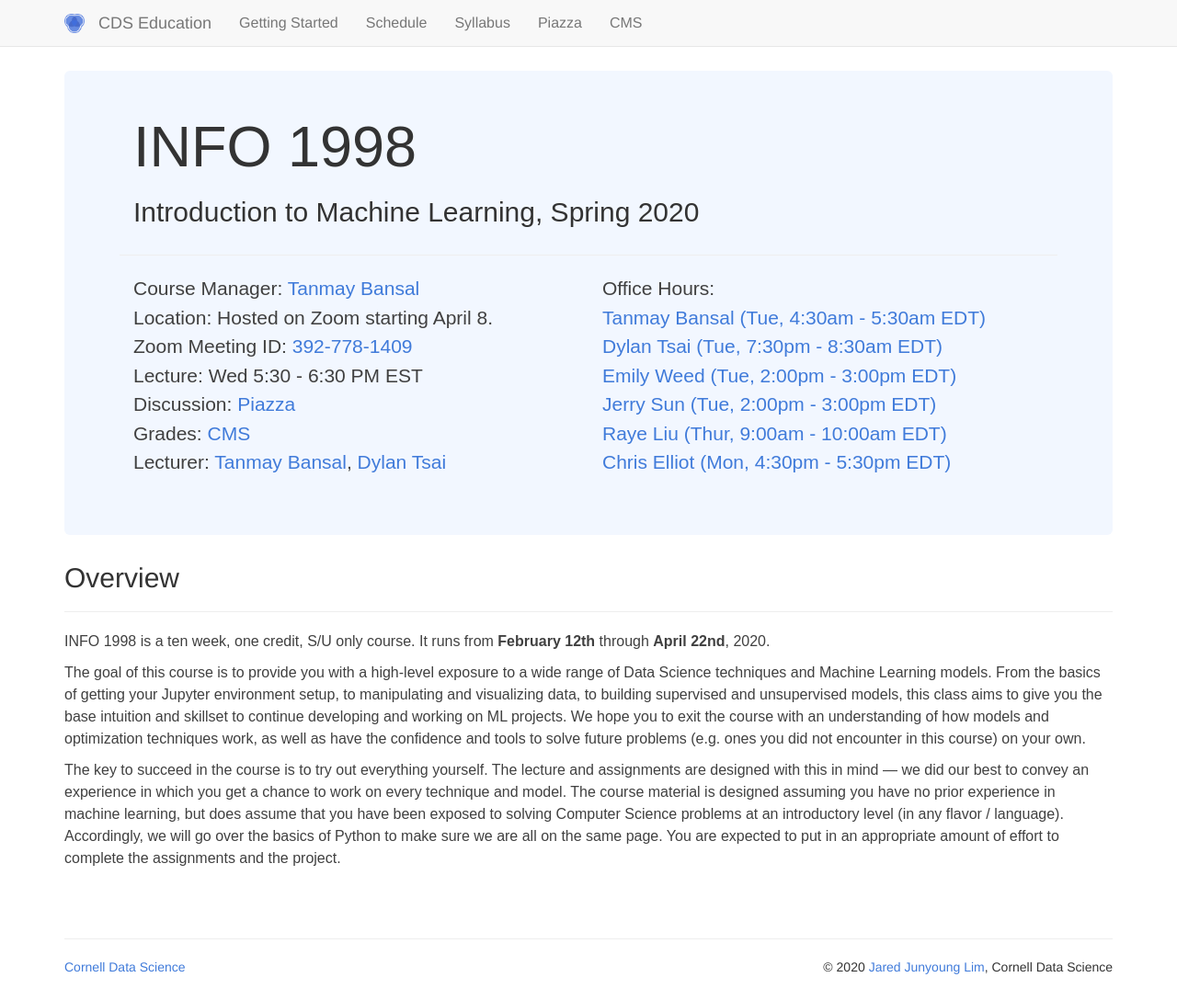
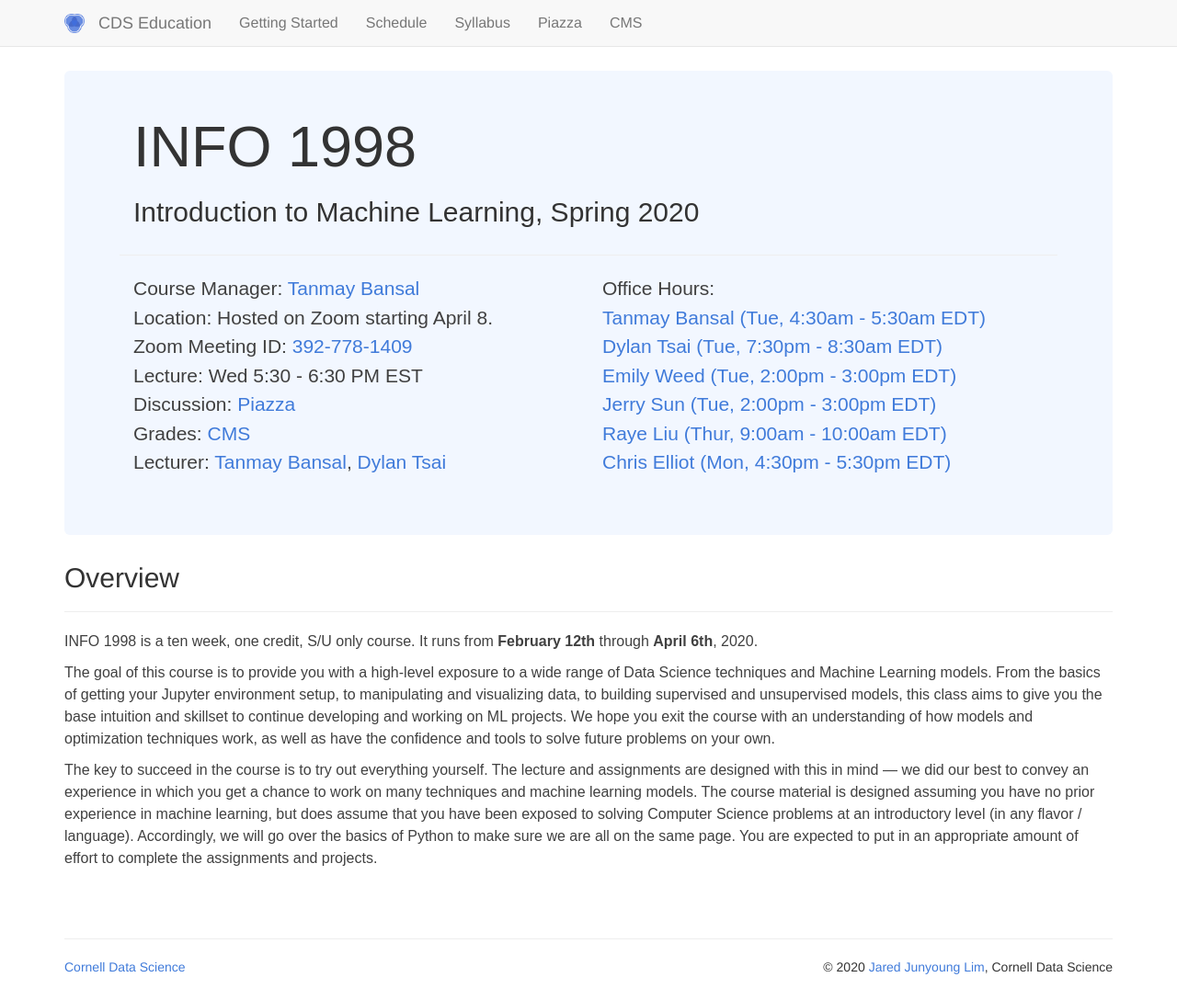
Before and after one commit to CornellDataScience/info1998, a Jekyll site: the page built from index.md, in a window 1280 px wide and 1088 px high. Shown: the whole window at 92% size. Built offline with Jekyll 4.4.1, drawn with Linux system fonts in a browser that asks for light colours.

Commit message:
Minor grammar fixes and rewording

```diff
--- a/index.md
+++ b/index.md
@@ -6,8 +6,8 @@ mainpage: true
 
 ## Overview
 ----------------------------------------------------------------------------------------
-INFO 1998 is a ten week, one credit, S/U only course. It runs from <b>February 12th</b> through <b>April 22nd</b>, 2020.
+INFO 1998 is a ten week, one credit, S/U only course. It runs from <b>February 12th</b> through <b>April 6th</b>, 2020.
 
-The goal of this course is to provide you with a high-level exposure to a wide range of Data Science techniques and Machine Learning models. From the basics of getting your Jupyter environment setup, to manipulating and visualizing data, to building supervised and unsupervised models, this class aims to give you the base intuition and skillset to continue developing and working on ML projects. We hope you to exit the course with an understanding of how models and optimization techniques work, as well as have the confidence and tools to solve future problems (e.g. ones you did not encounter in this course) on your own.
+The goal of this course is to provide you with a high-level exposure to a wide range of Data Science techniques and Machine Learning models. From the basics of getting your Jupyter environment setup, to manipulating and visualizing data, to building supervised and unsupervised models, this class aims to give you the base intuition and skillset to continue developing and working on ML projects. We hope you exit the course with an understanding of how models and optimization techniques work, as well as have the confidence and tools to solve future problems on your own.
 
-The key to succeed in the course is to try out everything yourself. The lecture and assignments are designed with this in mind — we did our best to convey an experience in which you get a chance to work on every technique and model. The course material is designed assuming you have no prior experience in machine learning, but does assume that you have been exposed to solving Computer Science problems at an introductory level (in any flavor / language). Accordingly, we will go over the basics of Python to make sure we are all on the same page. You are expected to put in an appropriate amount of effort to complete the assignments and the project.
+The key to succeed in the course is to try out everything yourself. The lecture and assignments are designed with this in mind — we did our best to convey an experience in which you get a chance to work on many techniques and machine learning models. The course material is designed assuming you have no prior experience in machine learning, but does assume that you have been exposed to solving Computer Science problems at an introductory level (in any flavor / language). Accordingly, we will go over the basics of Python to make sure we are all on the same page. You are expected to put in an appropriate amount of effort to complete the assignments and projects.
```
Also changed, not shown: getting_started.md (+1 -5 lines), schedule.md (+1 -1 lines), syllabus.md (+4 -2 lines), 1 other file.
